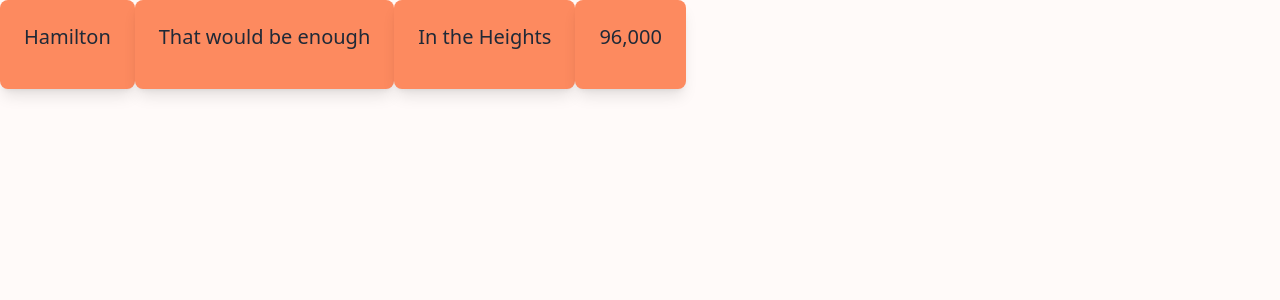
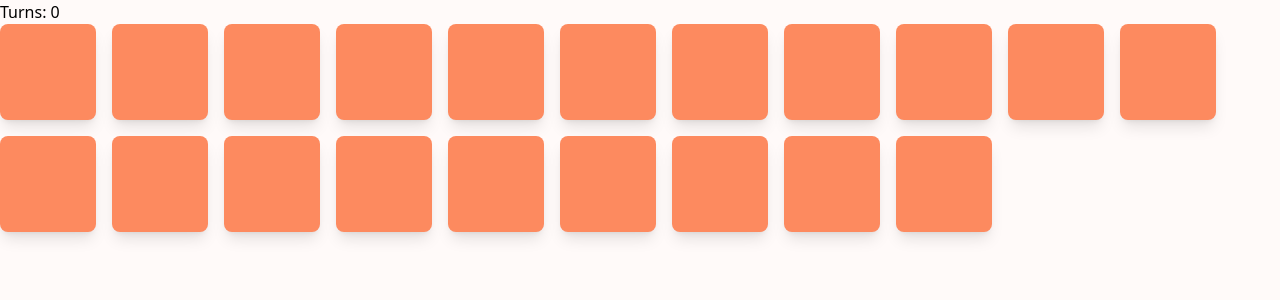
Before and after one commit to AnnieBonav/ATJS, a Vue app in the folder do-you-remember/: page / in a window 1280 px wide. Shown: the top 300 px of the page. Built offline with nearby package versions, Linux system fonts and the light colour scheme.

Commit message:
Cards are changing state

```diff
--- a/do-you-remember/src/App.vue
+++ b/do-you-remember/src/App.vue
@@ -12,13 +12,14 @@
   <CardData[]>[]
 )
 
-
-const arr = [1, 2, 3];
 </script>
 
 <template>
   <div class="min-h-screen w-screen bg-background">
-    <div class="flex flex-wrap flex-row">
+    <div>
+      <h1>Turns: {{ turns }}</h1>
+    </div>
+    <div class="flex flex-column flex-wrap gap-4">
       <div v-for="card in cards">
         <Card :data="card" v-on:click="clickCard(card)" />
       </div>
@@ -35,12 +36,19 @@
             type: Object as PropType<CardData>,
             required: true,
         },
-
+    },
+    data(){
+      return {
+        turns: 0,
+        cardsLeft: 0,
+      };
     },
     methods: {
         clickCard: function (card: CardData) {
-            card.isSelected = !card.isSelected
-            console.log(card.isSelected)
+          card.isSelected = !card.isSelected
+          this.turns += 1
+          console.log(card.isSelected, " ", card.type)
+          return;
         }
     }
 });
--- a/do-you-remember/src/card-data/cards.ts
+++ b/do-you-remember/src/card-data/cards.ts
@@ -10,6 +10,46 @@
         key: "In the Heights",
         audioSrc: ""
     },
+    {
+        text: "Playground",
+        key: "Arcane",
+        audioSrc: ""
+    },
+    {
+        text: "What the heck I gotta do to be with you?",
+        key: "21 Chump street",
+        audioSrc: ""
+    },
+    {
+        text: "All you wanna do, all you wanna so baby...",
+        key: "Six",
+        audioSrc: ""
+    },
+    {
+        text: "Pressure that'll tip,tip,tip, 'til you just go pop",
+        key: "Encanto",
+        audioSrc: ""
+    },
+    {
+        text: "Who are you? The man who is gonna marry you.",
+        key: "Hades Town",
+        audioSrc: ""
+    },
+    {
+        text: "I know exactly where I am going...I am almost there.",
+        key: "The princess and the Frog",
+        audioSrc: ""
+    },
+    {
+        text: "Who are you? The man who is gonna marry you.",
+        key: "Hades Town",
+        audioSrc: ""
+    },
+    {
+        text: "Pop, six, squish, Uh Uh, Cicero, Lipschitz",
+        key: "Chicago",
+        audioSrc: ""
+    },
 ];
 
 export default cards;
--- a/do-you-remember/src/components/Card.vue
+++ b/do-you-remember/src/components/Card.vue
@@ -2,13 +2,15 @@
 </script>
 
 <template>
-    <div class="flex justify-center">
-        <div class="block p-6 rounded-lg shadow-lg bg-primary-900 max-w-sm hover:bg-hovered">
+    <div class="flex-1 p-6 rounded-lg justify-center items-center shadow-lg bg-primary-900 max-w-sm hover:bg-hovered aspect-square flex">
+        <div v-if="data.isSelected == true">
             <h5 class="text-gray-800 text-xl leading-tight font-medium mb-4">
                 {{ data.type == "author" ? data.card.key : data.card.text }}
             </h5>
         </div>
+        <div v-else class = "p-6"></div>
     </div>
+
 </template>
 
 <script lang="ts">
```
